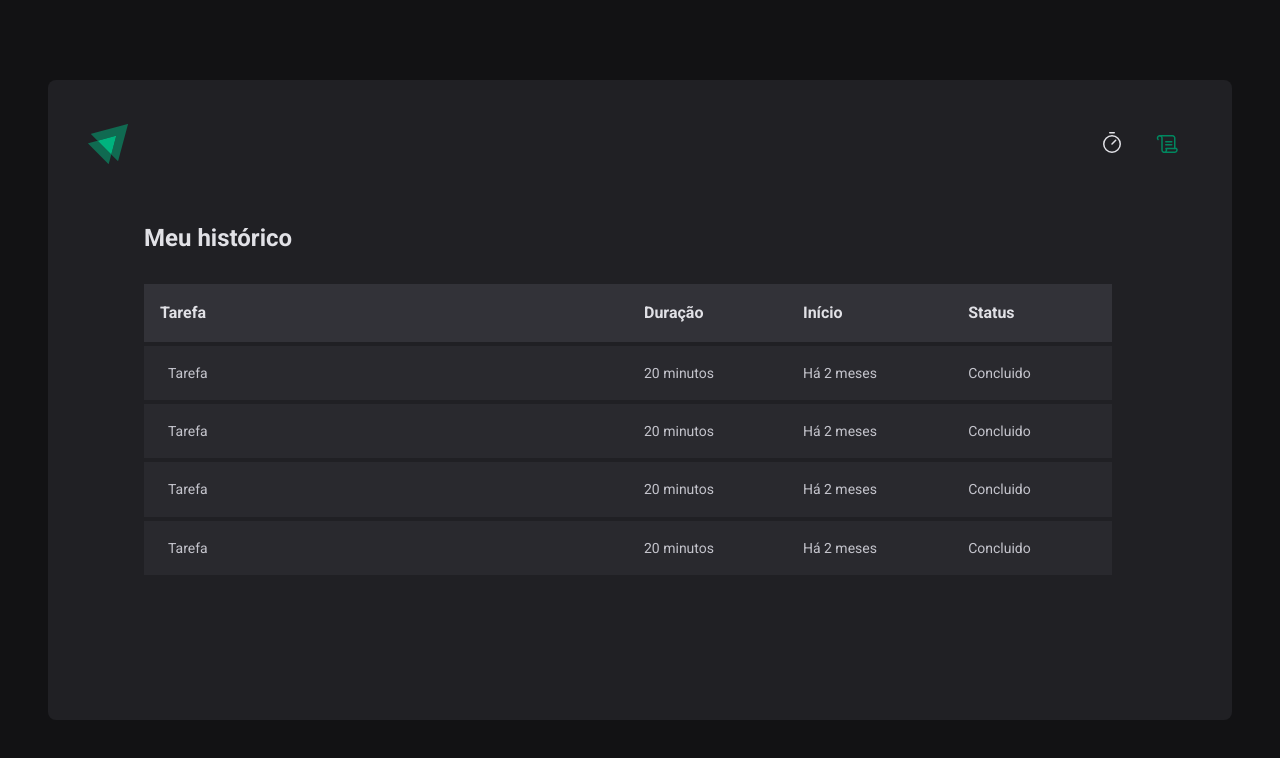
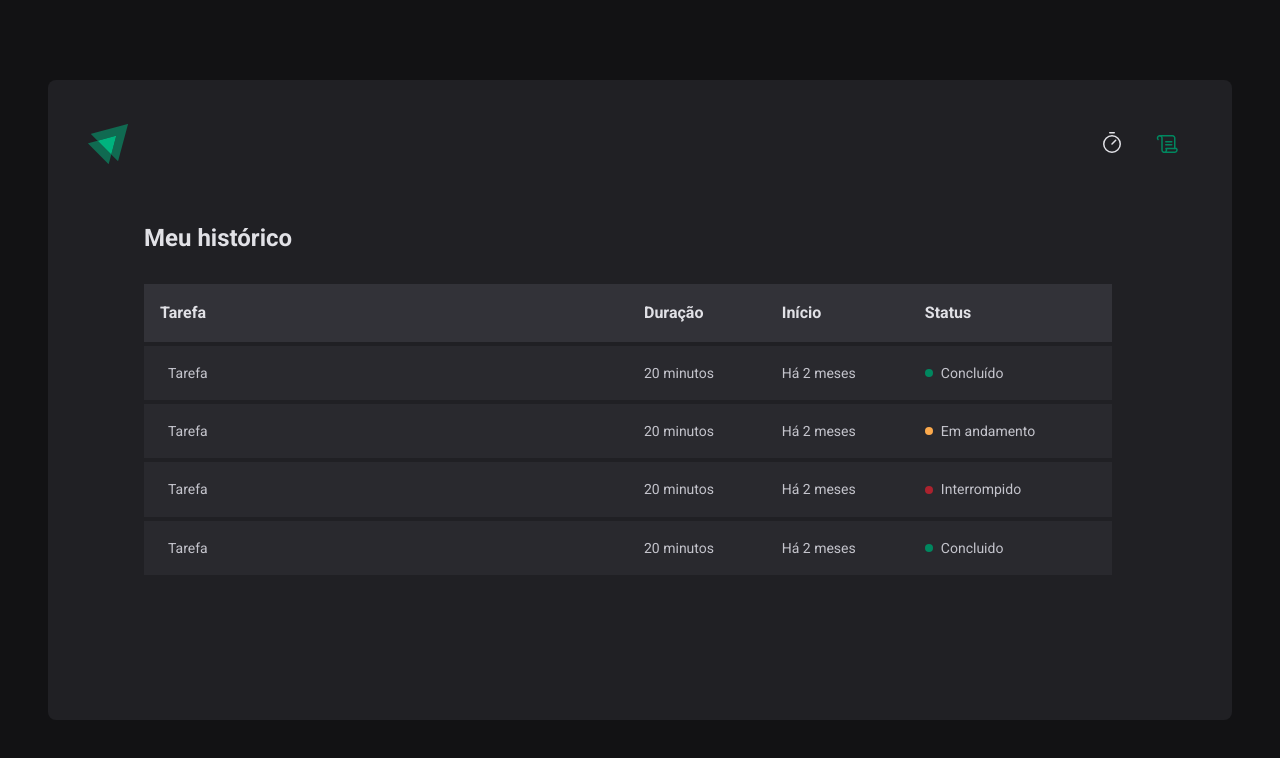
Before and after one commit to marcellodinizr/Trilha-ReactJS-Ignite, a React (Vite) app in the folder 02-aprofundando-em-hooks/02-ignite-timer/: page /history in a window 1280 px wide. Shown: the top 758 px of the page. Built offline with nearby package versions, Linux system fonts and the light colour scheme.

Commit message:
feat: create Status inside History css component

```diff
--- a/02-aprofundando-em-hooks/02-ignite-timer/src/pages/History/index.tsx
+++ b/02-aprofundando-em-hooks/02-ignite-timer/src/pages/History/index.tsx
@@ -1,4 +1,4 @@
-import { HistoryContainer, HistoryList } from './styles'
+import { HistoryContainer, HistoryList, Status } from './styles'
 
 export function History() {
   return (
@@ -20,25 +20,33 @@
               <td>Tarefa</td>
               <td>20 minutos</td>
               <td>Há 2 meses</td>
-              <td>Concluido</td>
+              <td>
+                <Status statusColor="green">Concluído</Status>
+              </td>
             </tr>
             <tr>
               <td>Tarefa</td>
               <td>20 minutos</td>
               <td>Há 2 meses</td>
-              <td>Concluido</td>
+              <td>
+                <Status statusColor="yellow">Em andamento</Status>
+              </td>
             </tr>
             <tr>
               <td>Tarefa</td>
               <td>20 minutos</td>
               <td>Há 2 meses</td>
-              <td>Concluido</td>
+              <td>
+                <Status statusColor="red">Interrompido</Status>
+              </td>
             </tr>
             <tr>
               <td>Tarefa</td>
               <td>20 minutos</td>
               <td>Há 2 meses</td>
-              <td>Concluido</td>
+              <td>
+                <Status statusColor="green">Concluido</Status>
+              </td>
             </tr>
           </tbody>
         </table>
--- a/02-aprofundando-em-hooks/02-ignite-timer/src/pages/History/styles.ts
+++ b/02-aprofundando-em-hooks/02-ignite-timer/src/pages/History/styles.ts
@@ -59,3 +59,27 @@
     }
   }
 `
+const STATUS_COLOR = {
+  yellow: 'yellow-500',
+  green: 'green-500',
+  red: 'red-500',
+} as const
+
+interface StatusProps {
+  statusColor: keyof typeof STATUS_COLOR
+}
+
+export const Status = styled.span<StatusProps>`
+  display: flex;
+  align-items: center;
+  gap: 0.5rem;
+
+  &::before {
+    content: '';
+    width: 0.5rem;
+    height: 0.5rem;
+    border-radius: 9999px;
+    background-color: ${(props) =>
+      props.theme[STATUS_COLOR[props.statusColor]]};
+  }
+`
```
